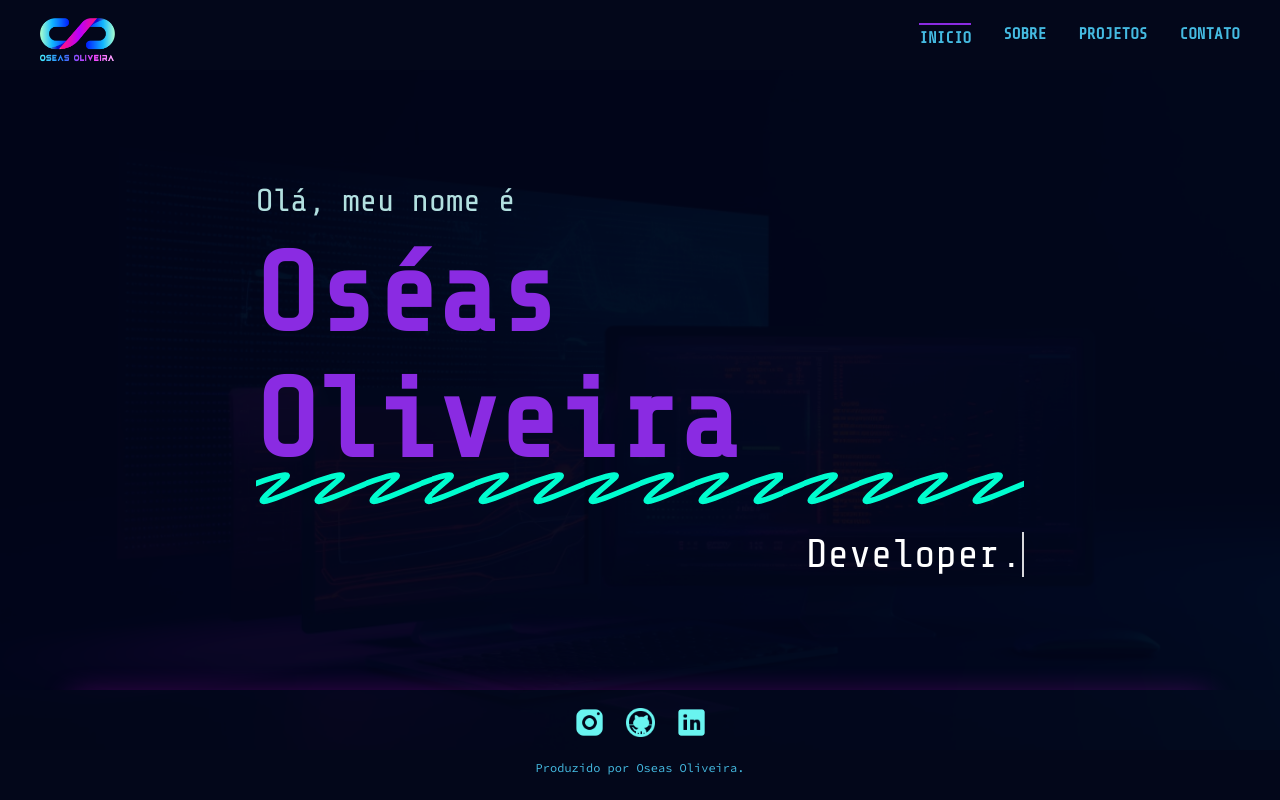
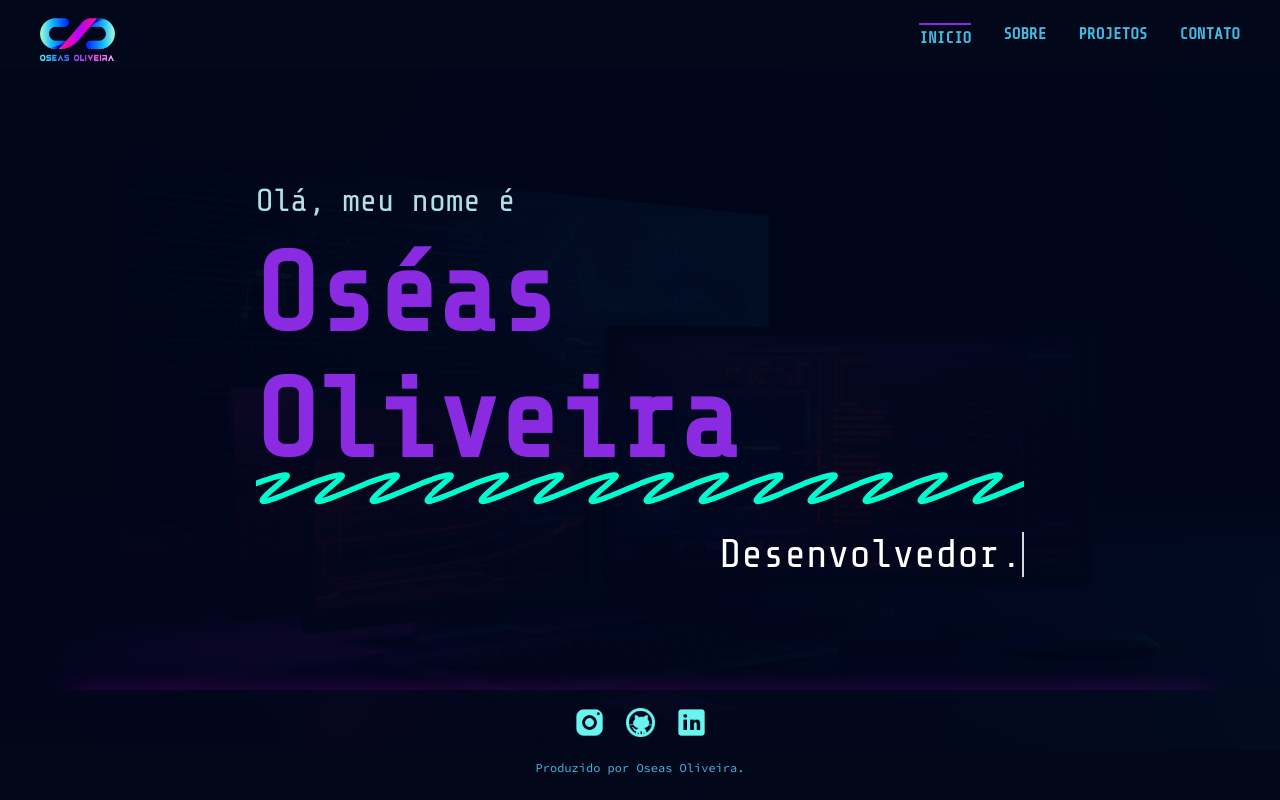
Before and after one commit to OseOliv/portfoliov3, a React (Create React App) app: page / in a window 1280 px wide. Built offline with nearby package versions, Linux system fonts and the light colour scheme; a web font is replaced by a local one.

Commit message:
Update HomeContent.jsx

```diff
--- a/src/components/Home/HomeContent.jsx
+++ b/src/components/Home/HomeContent.jsx
@@ -25,7 +25,7 @@ const HomeContent = () => {
           <span className={styles.name}>Oséas Oliveira</span>
         </div>
         <div className={styles.subtitle}>
-          <span>Developer.</span>
+          <span>Desenvolvedor.</span>
         </div>
       </div>
     </div>
```
